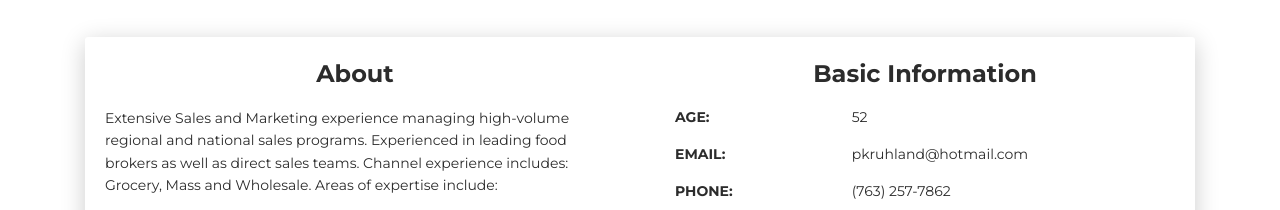
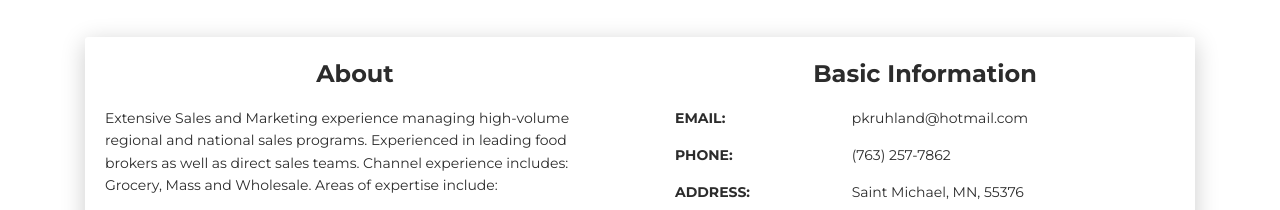
Before and after one commit to peteruhland/peteruhland.github.io, a plain HTML site: page index.html in a window 1280 px wide. Shown: the part 583-793 px from the top of the page. Drawn offline with Linux system fonts and the light colour scheme.

Commit message:
remove info

```diff
--- a/index.html
+++ b/index.html
@@ -74,10 +74,6 @@
         <div class="col-lg-6 col-md-12">
           <div class="card-body">
             <div class="h4 mt-0 title">Basic Information</div>
-            <div class="row">
-              <div class="col-sm-4"><strong class="text-uppercase">Age:</strong></div>
-              <div class="col-sm-8">52</div>
-            </div>
             <div class="row mt-3">
               <div class="col-sm-4"><strong class="text-uppercase">Email:</strong></div>
               <div class="col-sm-8">pkruhland@hotmail.com</div>
```
